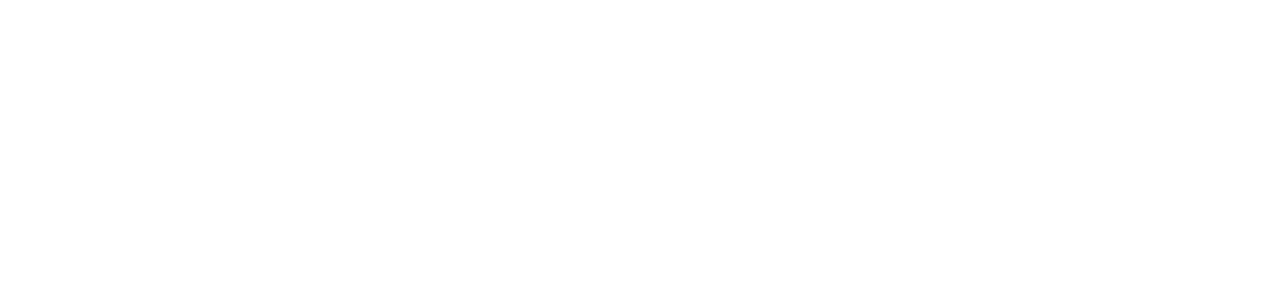
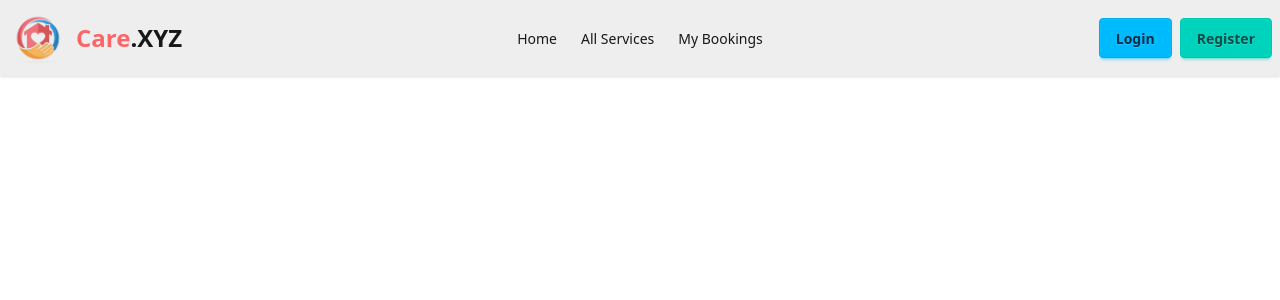
Before and after one commit to ashiqurrahman696/care-xyz, a Next.js app: page / in a window 1280 px wide. Shown: the top 300 px of the page. Built offline with nearby package versions, Linux system fonts and the light colour scheme.

Commit message:
created navbar

```diff
--- a/src/app/layout.js
+++ b/src/app/layout.js
@@ -1,5 +1,6 @@
 import { Geist, Geist_Mono } from "next/font/google";
 import "./globals.css";
+import Navbar from "@/components/layouts/Navbar";
 
 const geistSans = Geist({
   variable: "--font-geist-sans",
@@ -22,6 +23,7 @@
       <body
         className={`${geistSans.variable} ${geistMono.variable} antialiased`}
       >
+        <Navbar/>
         {children}
       </body>
     </html>
--- /dev/null
+++ b/src/components/layouts/Logo.jsx
@@ -0,0 +1,16 @@
+import Image from 'next/image';
+import Link from 'next/link';
+import React from 'react';
+
+const Logo = () => {
+    return (
+        <div>
+            <Link href="/" className="flex items-center gap-2">
+                <Image src="/logo.png" alt="Logo" width={60} height={60} />
+                <h2 className="font-bold text-2xl max-sm:hidden"><span className="text-red-400">Care</span>.XYZ</h2>
+            </Link>
+        </div>
+    );
+};
+
+export default Logo;
--- /dev/null
+++ b/src/components/layouts/Navbar.jsx
@@ -0,0 +1,45 @@
+import React from 'react';
+import Logo from './Logo';
+import Link from 'next/link';
+
+const Navbar = () => {
+    const links = <>
+        <li>
+            <Link href="/">Home</Link>
+        </li>
+        <li>
+            <Link href="/service">All Services</Link>
+        </li>
+        <li>
+            <Link href="/my-bookings">My Bookings</Link>
+        </li>
+    </>;
+    return (
+        <div className="navbar bg-base-300 shadow-sm">
+            <div className="navbar-start">
+                <div className="dropdown">
+                    <div tabIndex={0} role="button" className="btn btn-ghost lg:hidden">
+                        <svg xmlns="http://www.w3.org/2000/svg" className="h-5 w-5" fill="none" viewBox="0 0 24 24" stroke="currentColor"> <path strokeLinecap="round" strokeLinejoin="round" strokeWidth="2" d="M4 6h16M4 12h8m-8 6h16" /> </svg>
+                    </div>
+                    <ul
+                        tabIndex="-1"
+                        className="menu menu-sm dropdown-content bg-base-100 rounded-box z-1 mt-3 w-52 p-2 shadow">
+                        {links}
+                    </ul>
+                </div>
+                <Logo/>
+            </div>
+            <div className="navbar-center hidden lg:flex">
+                <ul className="menu menu-horizontal px-1">
+                    {links}
+                </ul>
+            </div>
+            <div className="navbar-end gap-2">
+                <button className="btn btn-info">Login</button>
+                <button className="btn btn-accent">Register</button>
+            </div>
+        </div>
+    );
+};
+
+export default Navbar;
```
Also changed, not shown: public/logo.png (added).
